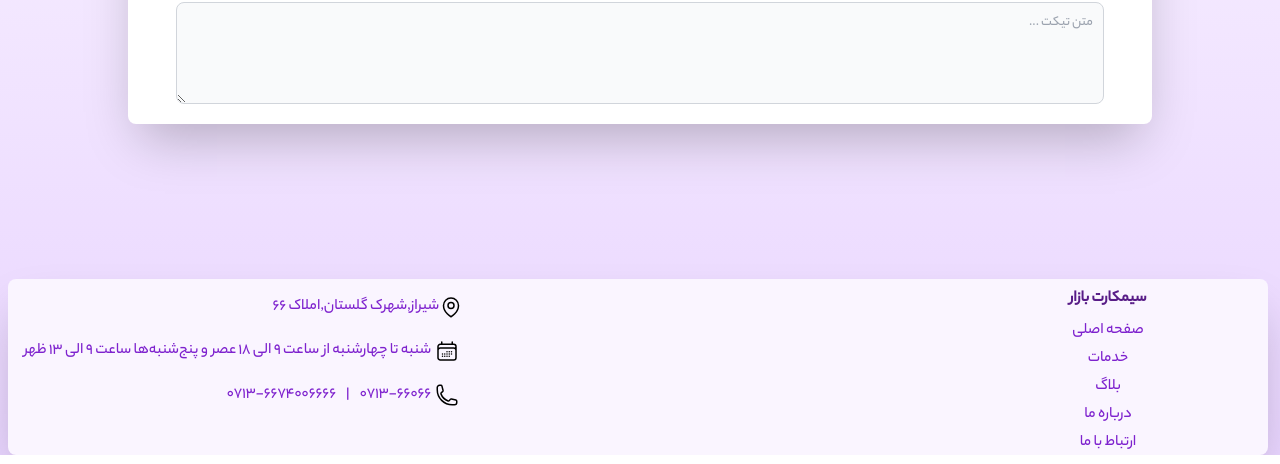
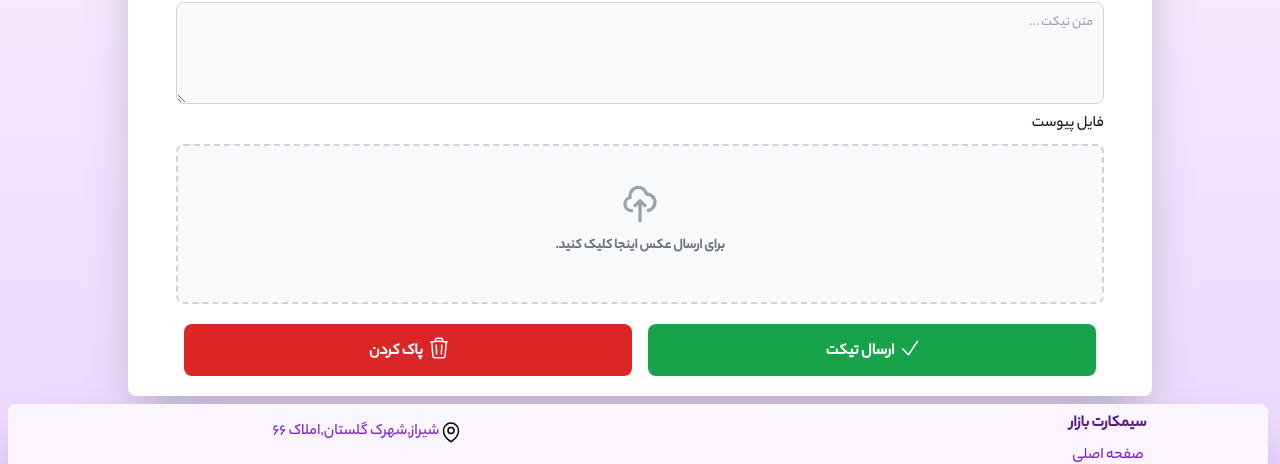
Before and after one commit to Radmehrr/simcart-shop-nextjs, a Next.js app: page /contactUs in a window 1280 px wide. Shown: the part 345-809 px from the top of the page. Built offline with nearby package versions, Linux system fonts and the light colour scheme; no server answers.

Commit message:
fixed contact-us page

```diff
--- a/components/contact-us/index.tsx
+++ b/components/contact-us/index.tsx
@@ -1,4 +1,7 @@
 import Section from "./section";
+import UploadPhoto from "./upload-photo";
+import Check from "../svg/check";
+import Trash from "../svg/trash";
 
 const Contact = () => {
   return (
@@ -48,6 +51,23 @@ const Contact = () => {
               placeholder="متن تیکت ..."
             ></textarea>
           </div>
+          <div className="mt-2">
+            <label
+              htmlFor=""
+              className="block mb-2 text-md font-medium text-gray-900 dark:text-gray-400"
+            >
+              فایل پیوست
+            </label>
+            <UploadPhoto />
+          </div>
+          <div className="w-full flex mt-5">
+            <button className="flex justify-center w-1/2 h-15 mx-2 bg-green-600 text-white font-bold py-3 rounded-lg">
+              <Check /> <p className="mx-1 mt-1">ارسال تیکت</p>
+            </button>
+            <button className="flex justify-center w-1/2 h-15 mx-2 bg-red-600 text-white font-bold py-3 rounded-lg">
+              <Trash /> <p className="mx-1 mt-1">پاک کردن</p>
+            </button>
+          </div>
         </form>
       </div>
     </section>
--- /dev/null
+++ b/components/contact-us/upload-photo.tsx
@@ -0,0 +1,26 @@
+import Upload from "../svg/upload";
+
+const UploadPhoto = () => {
+  return (
+    <section>
+      <div className="flex justify-center items-center w-full">
+        <label
+          htmlFor="uploadfile"
+          className="flex flex-col justify-center items-center w-full h-40 bg-gray-50 rounded-lg border-2 border-gray-300 border-dashed cursor-pointer dark:hover:bg-bray-800 dark:bg-gray-700 hover:bg-gray-100 dark:border-gray-600 dark:hover:border-gray-500 dark:hover:bg-gray-600"
+        >
+          <div className="flex flex-col justify-center items-center">
+            <Upload />
+            <p className="mb-2 text-sm text-gray-500 dark:text-gray-400">
+              <span className="font-semibold">
+                برای ارسال عکس اینجا کلیک کنید.
+              </span>
+            </p>
+          </div>
+          <input id="uploadfile" type="file" className="hidden" />
+        </label>
+      </div>
+    </section>
+  );
+};
+
+export default UploadPhoto;
--- a/components/home/filters.tsx
+++ b/components/home/filters.tsx
@@ -128,7 +128,7 @@ const Filters: FC<any> = ({
               id="from"
               type="text"
               className="bg-gray-50 border border-gray-300 text-gray-900 text-sm rounded-lg p-2
-                focus:ring-blue-500 focus:border-blue-500 w-full mx-2
+                focus:ring-blue-500 focus:border-blue-500 w-full mx-2 md:h-10
                  dark:bg-gray-700 dark:text-white text-center"
               placeholder="به تومان"
               onChange={(e) => setFromPrice(e.target.value)}
@@ -146,7 +146,7 @@ const Filters: FC<any> = ({
               type="text"
               className="bg-gray-50 border border-gray-300 text-gray-900 text-sm rounded-lg p-2
                 focus:ring-blue-500 focus:border-blue-500
-                ml-2 mr-10 w-full
+                ml-2 mr-10 w-full md:h-10
                  dark:bg-gray-700 dark:text-white text-center"
               placeholder="به تومان"
               onChange={(e) => setToPrice(e.target.value)}
--- /dev/null
+++ b/components/svg/check.js
@@ -0,0 +1,22 @@
+import React from "react";
+
+const Check = () => {
+  return (
+    <svg
+      xmlns="http://www.w3.org/2000/svg"
+      fill="none"
+      viewBox="0 0 24 24"
+      stroke-width="1.5"
+      stroke="currentColor"
+      class="w-6 h-6"
+    >
+      <path
+        stroke-linecap="round"
+        stroke-linejoin="round"
+        d="M4.5 12.75l6 6 9-13.5"
+      />
+    </svg>
+  );
+};
+
+export default Check;
--- /dev/null
+++ b/components/svg/trash.js
@@ -0,0 +1,22 @@
+import React from "react";
+
+const Trash = () => {
+  return (
+    <svg
+      xmlns="http://www.w3.org/2000/svg"
+      fill="none"
+      viewBox="0 0 24 24"
+      stroke-width="1.5"
+      stroke="currentColor"
+      class="w-6 h-6"
+    >
+      <path
+        stroke-linecap="round"
+        stroke-linejoin="round"
+        d="M14.74 9l-.346 9m-4.788 0L9.26 9m9.968-3.21c.342.052.682.107 1.022.166m-1.022-.165L18.16 19.673a2.25 2.25 0 01-2.244 2.077H8.084a2.25 2.25 0 01-2.244-2.077L4.772 5.79m14.456 0a48.108 48.108 0 00-3.478-.397m-12 .562c.34-.059.68-.114 1.022-.165m0 0a48.11 48.11 0 013.478-.397m7.5 0v-.916c0-1.18-.91-2.164-2.09-2.201a51.964 51.964 0 00-3.32 0c-1.18.037-2.09 1.022-2.09 2.201v.916m7.5 0a48.667 48.667 0 00-7.5 0"
+      />
+    </svg>
+  );
+};
+
+export default Trash;
--- /dev/null
+++ b/components/svg/upload.js
@@ -0,0 +1,23 @@
+import React from "react";
+
+const Upload = () => {
+  return (
+    <svg
+      aria-hidden="true"
+      className="mb-3 w-10 h-10 text-gray-400"
+      fill="none"
+      stroke="currentColor"
+      viewBox="0 0 24 24"
+      xmlns="http://www.w3.org/2000/svg"
+    >
+      <path
+        strokeLinecap="round"
+        strokeLinejoin="round"
+        strokeWidth="2"
+        d="M7 16a4 4 0 01-.88-7.903A5 5 0 1115.9 6L16 6a5 5 0 011 9.9M15 13l-3-3m0 0l-3 3m3-3v12"
+      ></path>
+    </svg>
+  );
+};
+
+export default Upload;
```
